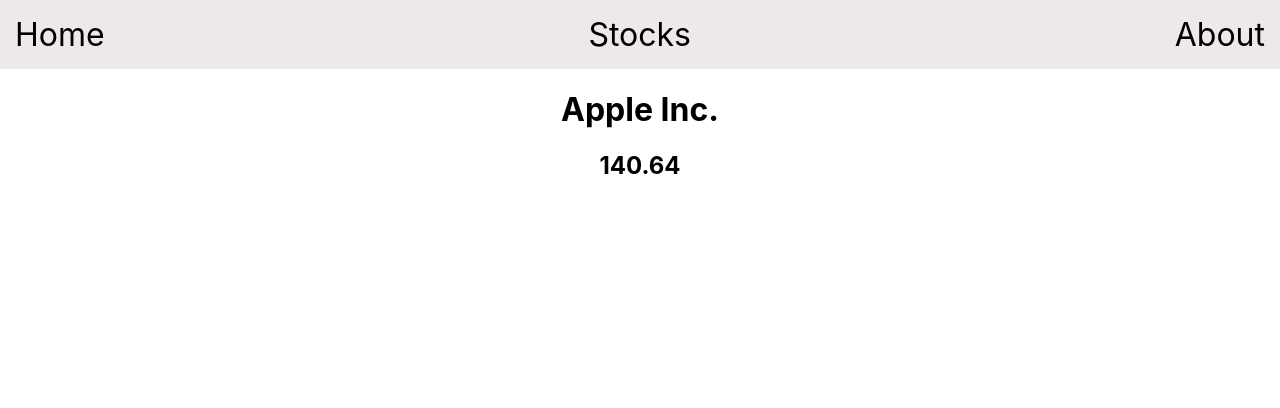
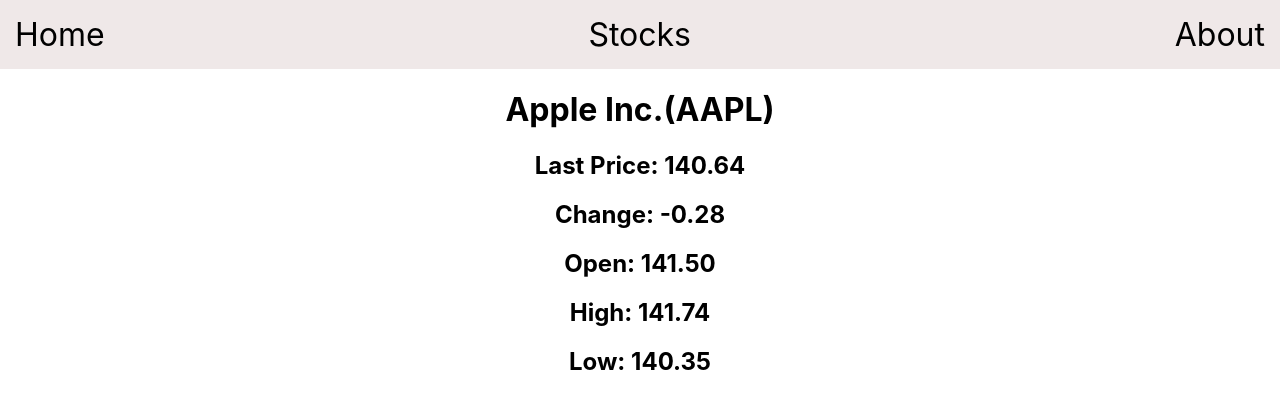
Before and after one commit to Dekann30/React-Router-Lab, a React (Create React App) app: page /stocks/AAPL in a window 1280 px wide. Shown: the top 408 px of the page. Built offline with nearby package versions, Linux system fonts and the light colour scheme.

Commit message:
adds data to stock show page

```diff
--- a/src/pages/Stock.jsx
+++ b/src/pages/Stock.jsx
@@ -14,8 +14,12 @@
 
     return (
         <div>
-           <h1>{stocks[idx].name}</h1>
-           <h2>{stocks[idx].lastPrice}</h2>
+           <h1>{stocks[idx].name}({stocks[idx].symbol})</h1>
+           <h2>Last Price: {stocks[idx].lastPrice.toFixed(2)}</h2>
+           <h2>Change: {stocks[idx].change.toFixed(2)}</h2>
+           <h2>Open: {stocks[idx].open.toFixed(2)}</h2>
+           <h2>High: {stocks[idx].high.toFixed(2)}</h2>
+           <h2>Low: {stocks[idx].low.toFixed(2)}</h2>
         </div>
     )
 }
```
